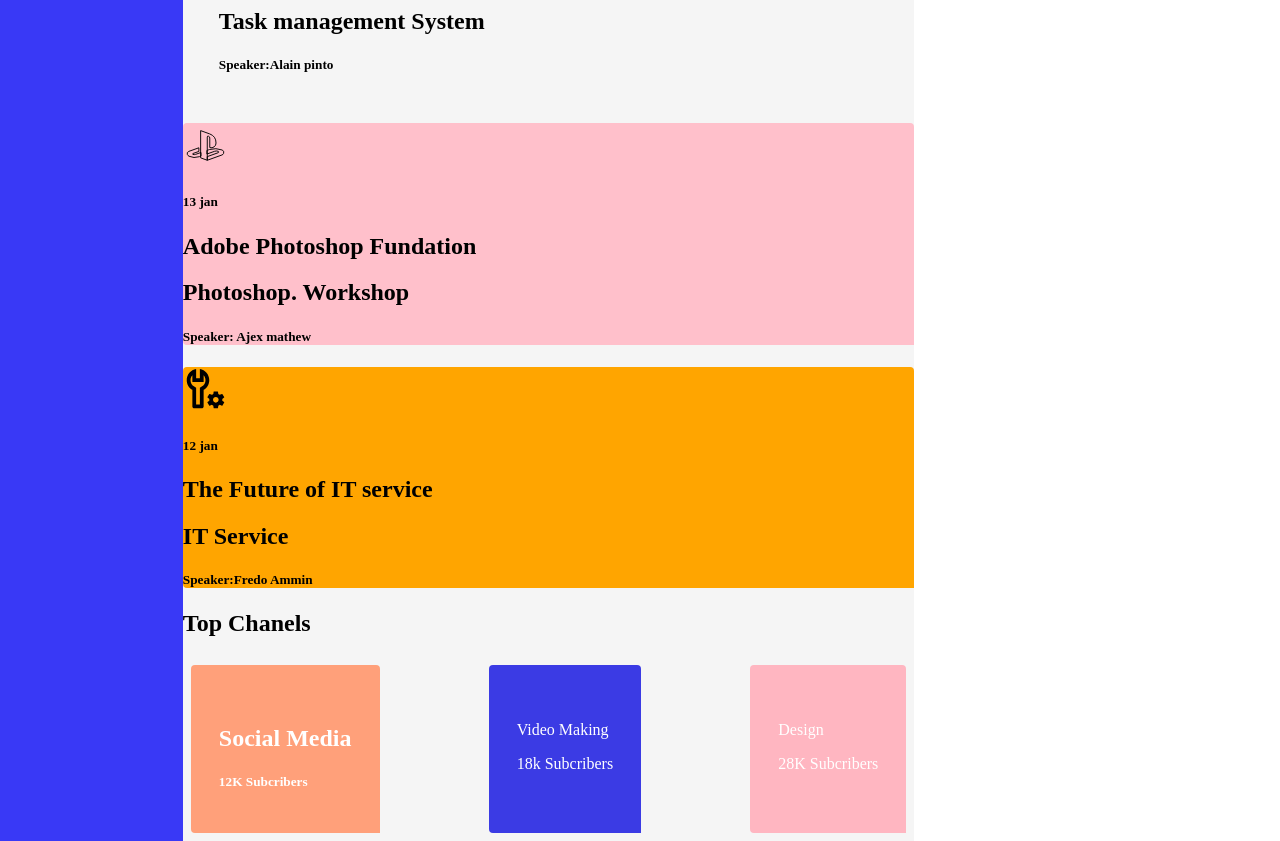
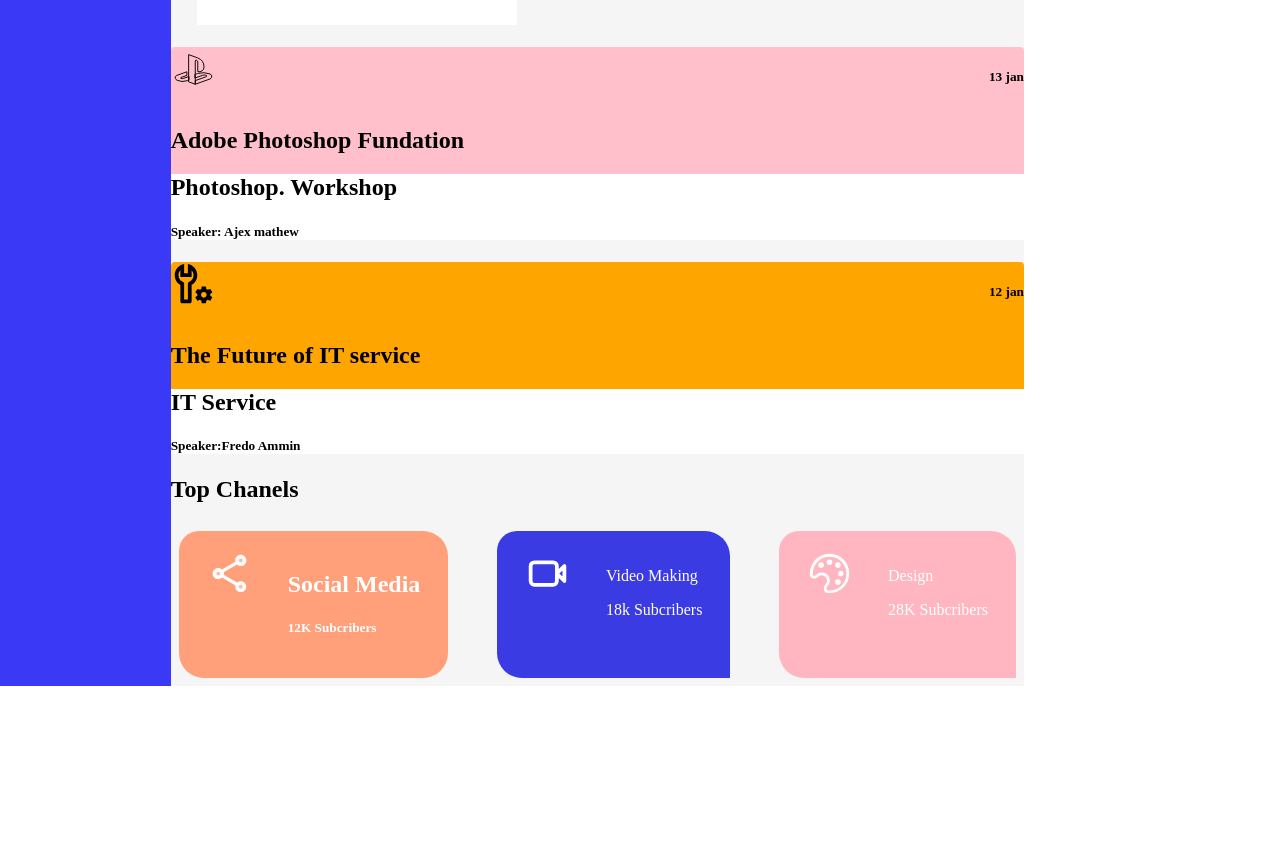
Before and after one commit to stephanesone/Landing-page, a plain HTML site: page webinar.html/index.html in a window 1280 px wide. Shown: the part 855-1696 px from the top of the page. After the commit the page ends 1541 px from the top, so only its background shows below. Drawn offline with Linux system fonts and the light colour scheme.

Commit message:
new edit

```diff
--- a/webinar.html/index.html
+++ b/webinar.html/index.html
@@ -134,7 +134,8 @@
                             <h5>5413 views</h5>
                         </div>
                         <div class="red_box_1">
-                            <h2> Blockchain as a career Option</h2>
+                            <h2> Blockchain as a
+                                career Option</h2>
                             <h5>22:16</h5>
                         </div>
                     </div>
@@ -158,7 +159,7 @@
                 <div class="upcoming_items">
                     <div class="card">
                         <div class="sky_blue_container">
-                            <div>
+                            <div class="sky_blue_box">
                                 <span><svg xmlns="http://www.w3.org/2000/svg" width="45" height="45"
                                         viewBox="0 0 24 24">
                                         <path fill="currentColor"
@@ -177,7 +178,7 @@
                     </div>
                 </div>
                 <div class="pink_container">
-                    <div>
+                    <div class="pink_box">
                         <span><svg xmlns="http://www.w3.org/2000/svg" width="45" height="45" viewBox="0 0 48 48">
                                 <path fill="none" stroke="currentColor" stroke-linecap="round" stroke-linejoin="round"
                                     d="m19.206 37.317l6.678 2.421V15.005a.996.996 0 0 1 1.336-.931h0a2.022 2.022 0 0 1 1.335 1.9V26.18a5.032 5.032 0 0 0 6.678-4.843a10.376 10.376 0 0 0-6.853-9.748l-9.174-3.326Z" />
@@ -186,14 +187,15 @@
                             </svg></span>
                         <h5>13 jan</h5>
                     </div>
-                    <h2>Adobe Photoshop Fundation</h2>
-                    <div>
+                    <h2>Adobe Photoshop
+                        Fundation</h2>
+                    <div class="pink_box_1">
                         <h2>Photoshop. Workshop</h2>
                         <h5>Speaker: Ajex mathew</h5>
                     </div>
                 </div>
                 <div class="orange_container">
-                    <div>
+                    <div class="orange_box">
                         <span><svg xmlns="http://www.w3.org/2000/svg" width="45" height="45" viewBox="0 0 24 24">
                                 <path fill="currentColor"
                                     d="M9 1.09V6H7V1.09C4.16 1.57 2 4.03 2 7c0 2.22 1.21 4.15 3 5.19V21c0 .55.45 1 1 1h4c.55 0 1-.45 1-1v-8.81c1.79-1.04 3-2.97 3-5.19c0-2.97-2.16-5.43-5-5.91m1 9.37l-1 .58V20H7v-8.96l-1-.58C4.77 9.74 4 8.42 4 7c0-1 .37-1.94 1-2.65V8h6V4.35c.63.71 1 1.65 1 2.65c0 1.42-.77 2.74-2 3.46m10.94 7.48a3.253 3.253 0 0 0 0-.89l.97-.73a.22.22 0 0 0 .06-.29l-.92-1.56c-.05-.1-.18-.14-.29-.1l-1.15.45c-.24-.17-.49-.32-.78-.44l-.17-1.19a.235.235 0 0 0-.23-.19h-1.85c-.12 0-.22.08-.24.19l-.17 1.19c-.29.12-.54.27-.78.44l-1.15-.45c-.1-.04-.24 0-.28.1l-.93 1.56c-.06.1-.03.22.06.29l.97.73c-.01.15-.03.3-.03.45s.02.29.03.44l-.97.74a.22.22 0 0 0-.06.29l.93 1.56c.04.1.18.13.28.1l1.15-.46c.24.18.49.33.78.45l.17 1.19c.02.11.12.19.24.19h1.85c.11 0 .21-.08.23-.19l.17-1.19c.29-.12.54-.27.78-.45l1.15.46c.11.03.24 0 .29-.1l.92-1.56a.22.22 0 0 0-.06-.29l-.97-.74M17.5 19c-.83 0-1.5-.67-1.5-1.5s.67-1.5 1.5-1.5s1.5.67 1.5 1.5s-.67 1.5-1.5 1.5Z" />
@@ -201,7 +203,7 @@
                         <h5>12 jan</h5>
                     </div>
                     <h2>The Future of IT service</h2>
-                    <div>
+                    <div class="orange_box_1">
                         <h2>IT Service</h2>
                         <h5>Speaker:Fredo Ammin</h5>
                     </div>
@@ -213,7 +215,13 @@
             <div class="top_chanels_items">
                 <div class="sky_red_container">
                     <div>
-                        <span></span>
+                        <span><svg xmlns="http://www.w3.org/2000/svg" width="45" height="45" viewBox="0 0 24 24">
+                                <circle cx="18" cy="5" r="1" fill="currentColor" opacity=".3" />
+                                <circle cx="6" cy="12" r="1" fill="currentColor" opacity=".3" />
+                                <circle cx="18" cy="19.02" r="1" fill="currentColor" opacity=".3" />
+                                <path fill="currentColor"
+                                    d="M18 16.08c-.76 0-1.44.3-1.96.77L8.91 12.7c.05-.23.09-.46.09-.7s-.04-.47-.09-.7l7.05-4.11c.54.5 1.25.81 2.04.81c1.66 0 3-1.34 3-3s-1.34-3-3-3s-3 1.34-3 3c0 .24.04.47.09.7L8.04 9.81C7.5 9.31 6.79 9 6 9c-1.66 0-3 1.34-3 3s1.34 3 3 3c.79 0 1.5-.31 2.04-.81l7.12 4.16c-.05.21-.08.43-.08.65c0 1.61 1.31 2.92 2.92 2.92s2.92-1.31 2.92-2.92c0-1.61-1.31-2.92-2.92-2.92zM18 4c.55 0 1 .45 1 1s-.45 1-1 1s-1-.45-1-1s.45-1 1-1zM6 13c-.55 0-1-.45-1-1s.45-1 1-1s1 .45 1 1s-.45 1-1 1zm12 7.02c-.55 0-1-.45-1-1s.45-1 1-1s1 .45 1 1s-.45 1-1 1z" />
+                            </svg></span>
                     </div>
                     <div>
                         <h2>Social Media</h2>
@@ -222,7 +230,11 @@
                 </div>
                 <div class="blue_container">
                     <div>
-                        <span></span>
+                        <span><svg xmlns="http://www.w3.org/2000/svg" width="45" height="45" viewBox="0 0 24 24">
+                                <path fill="none" stroke="currentColor" stroke-linecap="round" stroke-linejoin="round"
+                                    stroke-width="2"
+                                    d="M17 12V8a2 2 0 0 0-2-2H5a2 2 0 0 0-2 2v8a2 2 0 0 0 2 2h10a2 2 0 0 0 2-2v-4zm0 0l4-4v8l-4-4z" />
+                            </svg></span>
                     </div>
                     <div>
                         <p>Video Making</p>
@@ -231,7 +243,11 @@
                 </div>
                 <div class="light_brown_container">
                     <div>
-                        <span></span>
+                        <span><svg xmlns="http://www.w3.org/2000/svg" width="45" height="45" viewBox="0 0 16 16">
+                                <path fill="currentColor" fill-rule="evenodd"
+                                    d="M8 1.003a7 7 0 0 0-7 7v.43c.09 1.51 1.91 1.79 3 .7a1.87 1.87 0 0 1 2.64 2.64c-1.1 1.16-.79 3.07.8 3.2h.6a7 7 0 1 0 0-14l-.04.03zm0 13h-.52a.58.58 0 0 1-.36-.14a.56.56 0 0 1-.15-.3a1.24 1.24 0 0 1 .35-1.08a2.87 2.87 0 0 0 0-4a2.87 2.87 0 0 0-4.06 0a1 1 0 0 1-.9.34a.41.41 0 0 1-.22-.12a.42.42 0 0 1-.1-.29v-.37a6 6 0 1 1 6 6l-.04-.04zM9 3.997a1 1 0 1 1-2 0a1 1 0 0 1 2 0zm3 7.007a1 1 0 1 1-2 0a1 1 0 0 1 2 0zm-7-5a1 1 0 1 0 0-2a1 1 0 0 0 0 2zm7-1a1 1 0 1 1-2 0a1 1 0 0 1 2 0zM13 8a1 1 0 1 1-2 0a1 1 0 0 1 2 0z"
+                                    clip-rule="evenodd" />
+                            </svg></span>
                     </div>
                     <div>
                         <p>Design</p>
@@ -243,7 +259,7 @@
         <section class="right_section_container">
             <div class="menu_nav_1">
                 <div class="nav_logo">
-                    <span>log</span>
+                    <span><img src="img/profile.jpg"></span>
                     <p>Max William</p>
                 </div>
                 <div> <span><svg xmlns="http://www.w3.org/2000/svg" width="24" height="24" viewBox="0 0 24 24">
--- a/webinar.html/style.css
+++ b/webinar.html/style.css
@@ -19,12 +19,12 @@ body {
 }
 
 .main_body_container {
-    flex: 4;
+    flex: 5;
     background-color: whitesmoke;
 }
 
 .right_section_container {
-    flex: 2;
+    flex: 1.5;
     background-color: white;
 }
 
@@ -118,18 +118,30 @@ body {
     display: flex;
     flex-direction: row;
     justify-content: space-between;
+    margin-top: 40px;
+    margin-bottom: 40px;
 
 }
 
+
 .nav_logo {
+    border-radius: 20%;
     display: flex;
     flex-direction: row;
     align-items: center;
 }
 
+.nav_logo span img{
+    width: 40px;
+    height: 40px;
+    border-radius:40px;
+}
+
 .nav_logo p {
     margin-left: 15px;
 }
+
+
 
 .upcoming_items {
     display: flex;
@@ -168,12 +180,17 @@ hr {
     border-bottom-left-radius: 4px;
     border-top-left-radius: 4px;
     width: fit-content;
-
 }
 
 .sky_blue_small {
     color: black;
+    box-shadow: 20px;
+    background-color: white;
+}
 
+.card{
+    margin: 0px;
+    border-radius: 20px;
 }
 
 .pink_container {
@@ -181,6 +198,11 @@ hr {
     border-top-right-radius: 4px;
     border-bottom-left-radius: 4px;
     border-top-left-radius: 4px;
+}
+
+.pink_box{
+    display: flex;
+    justify-content: space-between;
 }
 
 .orange_container {
@@ -205,31 +227,38 @@ hr {
 }
 
 .green-container {
-    border-top-right-radius: 4px;
-    border-bottom-left-radius: 4px;
-    border-top-left-radius: 4px;
+    border-top-right-radius: 25px;
+    border-top-left-radius: 25px;
+    border-bottom-left-radius: 25px;
+    border-top-left-radius: 20px;
     background-color: lightgreen;
 }
 
 .sky_red_container {
-    border-top-right-radius: 4px;
-    border-bottom-left-radius: 4px;
-    border-top-left-radius: 4px;
+    border-top-right-radius: 25px;
+    border-bottom-right-radius: 25px;
+    border-bottom-left-radius: 25px;
+    border-top-left-radius: 20px;
     background-color: lightsalmon;
+    display: flex;
 }
 
 .blue_container {
-    border-top-right-radius: 4px;
-    border-bottom-left-radius: 4px;
-    border-top-left-radius: 4px;
+    border-top-right-radius: 25px;
+    border-top-left-radius: 25;
+    border-bottom-left-radius: 25px;
+    border-top-left-radius: 20px;
     background-color: rgb(59, 59, 228);
+    display: flex;
 }
 
 .light_brown_container {
-    border-top-right-radius: 4px;
-    border-bottom-left-radius: 4px;
-    border-top-left-radius: 4px;
+    border-top-right-radius: 25px;
+    border-top-left-radius: 25px;
+    border-bottom-left-radius: 25px;
+    border-top-left-radius: 20px;
     background-color: lightpink;
+    display: flex;
 }
 
 .navbar_1 {
@@ -286,7 +315,7 @@ hr {
 
 .purple_box_1{
     display: flex;
-    text-align: justify;
+    justify-content:space-evenly ;
 }
 
 .red_box{
@@ -296,7 +325,7 @@ hr {
 
 .red_box_1{
     display: flex;
-    text-align: justify;
+    justify-content: space-evenly;
 }
 
 .green_box{
@@ -305,7 +334,26 @@ hr {
 
 .green_box_1{
     display: flex;
-    text-align: justify;
     justify-content: space-evenly;
     padding-right: 5px;
 }
+
+.sky_blue_box{
+    display: flex;
+    justify-content: space-between;
+}
+
+.pink_box_1{
+    background-color: white;
+    color: black;
+}
+
+.orange_box{
+    display: flex;
+    justify-content: space-between;
+}
+
+.orange_box_1{
+    color: black;
+    background-color: white;
+}
```
Also changed, not shown: webinar.html/img/profile.jpg (added).
